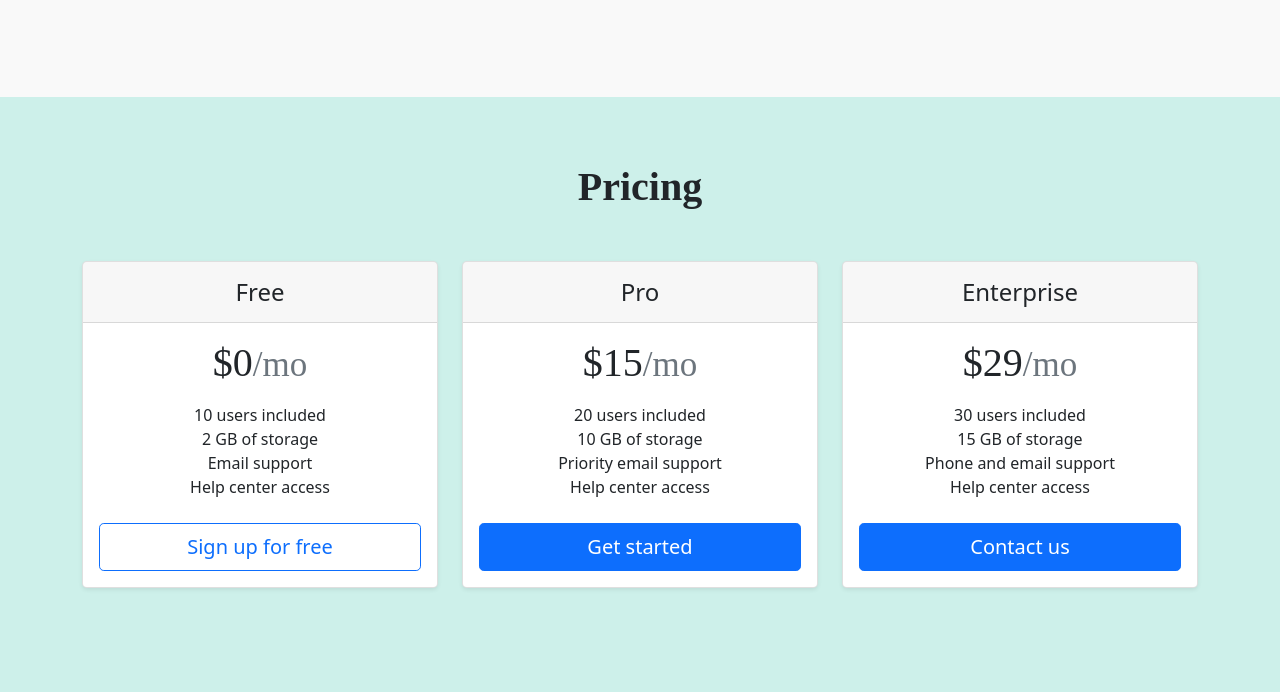
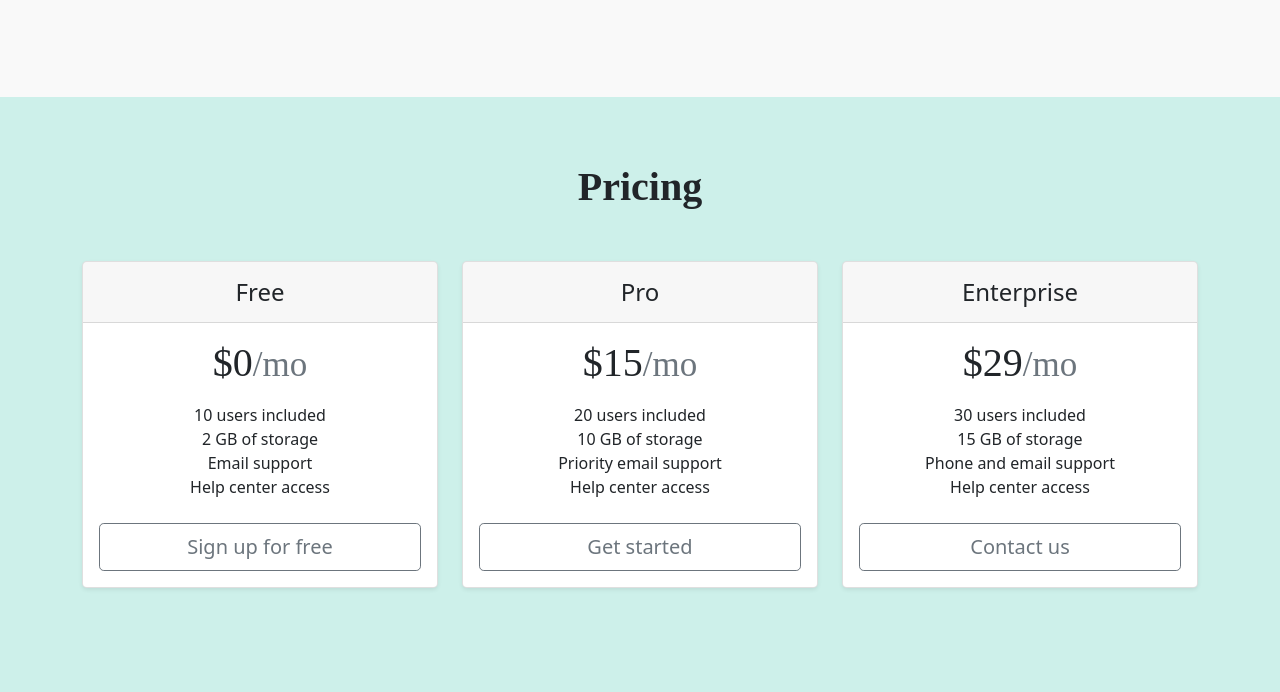
Before and after one commit to Rix1113/SDAHome, a plain HTML site: page index.html in a window 1280 px wide. Shown: the part 2207-2899 px from the top of the page. Drawn offline with nearby package versions, Linux system fonts and the light colour scheme.

Commit message:
Add files via upload

```diff
--- a/index.html
+++ b/index.html
@@ -217,7 +217,7 @@ add some interesting content into the page content like images, page links, para
               <li>Email support</li>
               <li>Help center access</li>
             </ul>
-            <button type="button" class="w-100 btn btn-lg btn-outline-primary">Sign up for free</button>
+            <button type="button" class="w-100 btn btn-lg btn-outline-secondary">Sign up for free</button>
           </div>
         </div>
       </div>
@@ -234,7 +234,7 @@ add some interesting content into the page content like images, page links, para
               <li>Priority email support</li>
               <li>Help center access</li>
             </ul>
-            <button type="button" class="w-100 btn btn-lg btn-primary">Get started</button>
+            <button type="button" class="w-100 btn btn-lg btn-outline-secondary">Get started</button>
           </div>
         </div>
       </div>
@@ -251,7 +251,7 @@ add some interesting content into the page content like images, page links, para
               <li>Phone and email support</li>
               <li>Help center access</li>
             </ul>
-            <button type="button" class="w-100 btn btn-lg btn-primary">Contact us</button>
+            <button type="button" class="w-100 btn btn-lg btn-outline-secondary">Contact us</button>
           </div>
         </div>
       </div>
```
